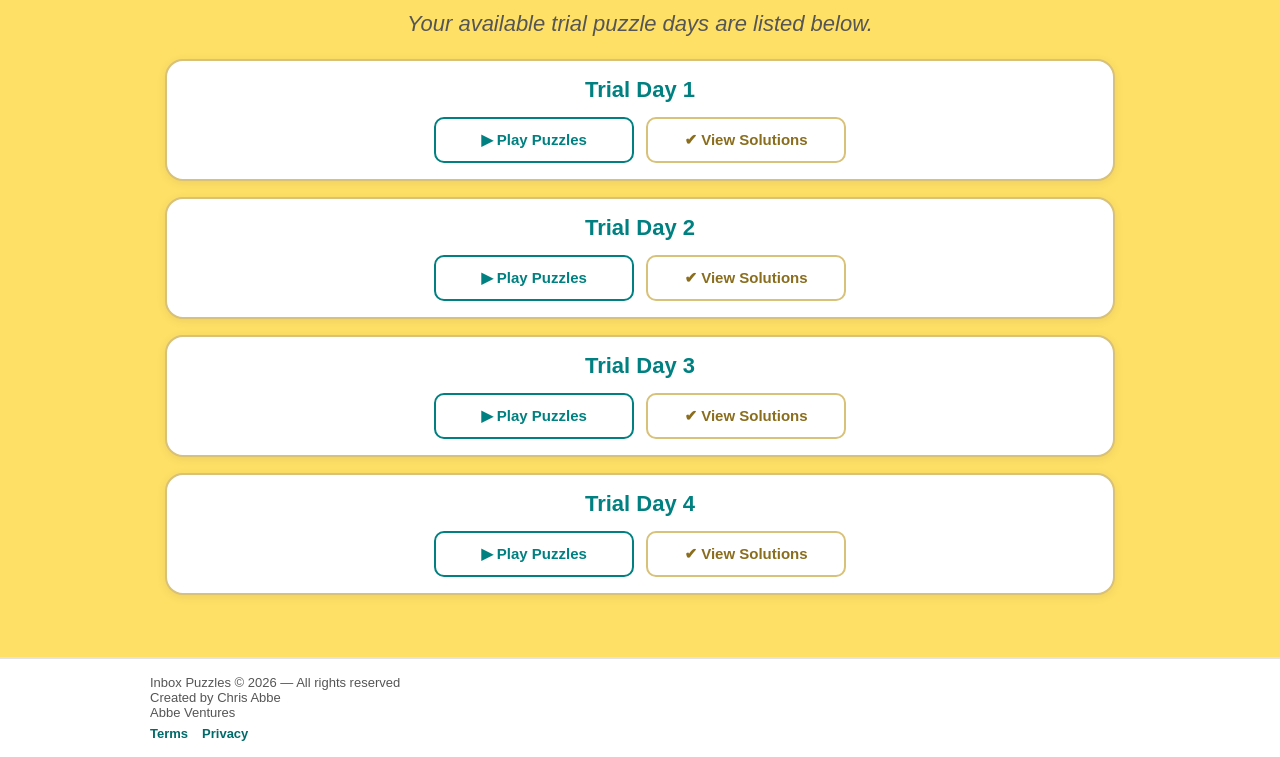
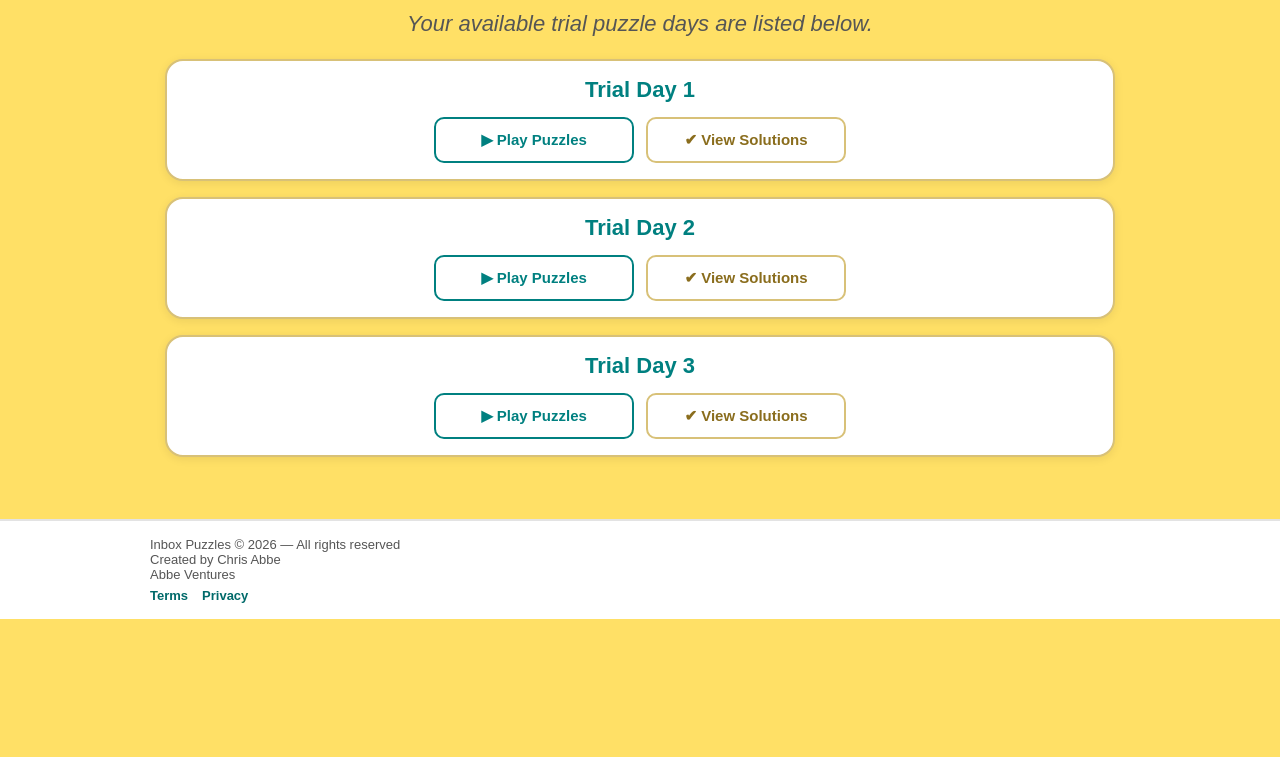
Before and after one commit to chrisabbe/backup, a plain HTML site: page trial/archive-day04/index.html in a window 1280 px wide. Shown: the part 175-932 px from the top of the page. After the commit the page ends 800 px from the top, so only its background shows below. Drawn offline with Linux system fonts and the light colour scheme.

Commit message:
Update index.html

```diff
--- a/trial/archive-day04/index.html
+++ b/trial/archive-day04/index.html
@@ -132,14 +132,6 @@
           </div>
         </section>
 
-        <section class="archive-card">
-          <div class="archive-title">Trial Day 4</div>
-          <div class="archive-links">
-            <a class="archive-btn" href="/backup/trial/trial-day04/">▶ Play Puzzles</a>
-            <a class="archive-btn secondary" href="/Solutions/trial/trial-day05/">✔ View Solutions</a>
-          </div>
-        </section>
-
       </div>
     </div>
 
```
